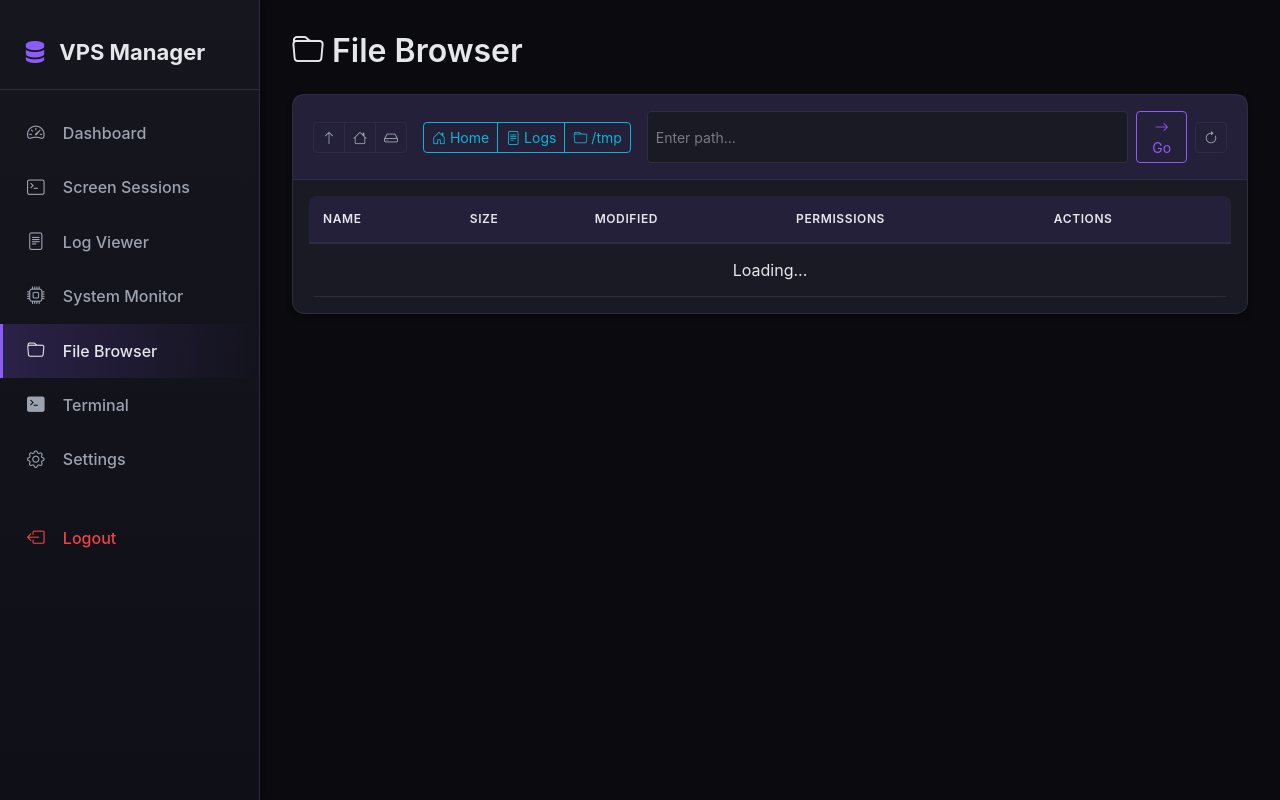
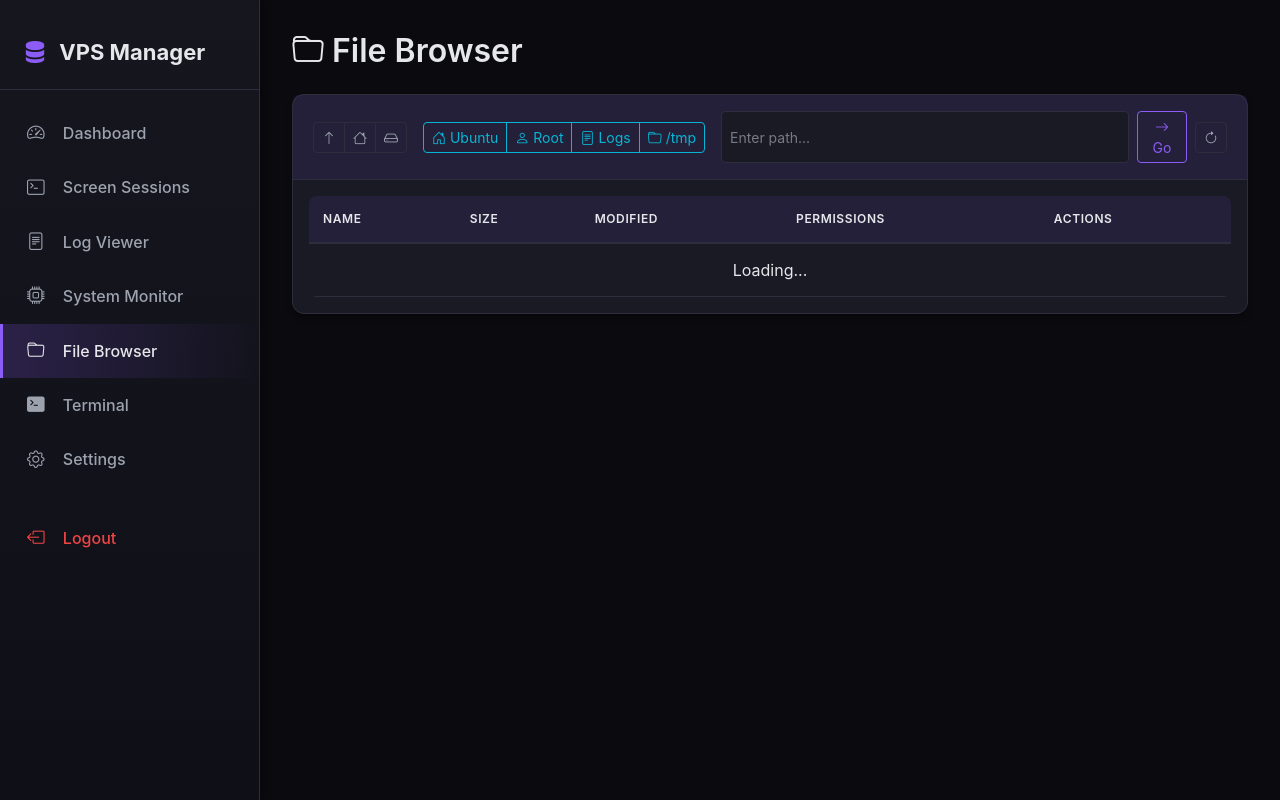
Before and after one commit to jacklot1122/vps-management-gui, a Flask app: page /files in a window 1280 px wide. Run offline with Flask 3, Linux system fonts and the light colour scheme; the visitor is signed in with stand-in values (Sample User, id 1); some libraries are stand-ins or nearby versions.

Commit message:
Set file browser default to /home/ubuntu

```diff
--- a/templates/files.html
+++ b/templates/files.html
@@ -20,8 +20,11 @@
                 </button>
             </div>
             <div class="btn-group me-2">
-                <button class="btn btn-sm btn-outline-info" onclick="navigateTo('~')" title="Home">
-                    <i class="bi bi-house-door"></i> Home
+                <button class="btn btn-sm btn-outline-info" onclick="navigateTo('/home/ubuntu')" title="Ubuntu Home">
+                    <i class="bi bi-house-door"></i> Ubuntu
+                </button>
+                <button class="btn btn-sm btn-outline-info" onclick="navigateTo('/root')" title="Root Home">
+                    <i class="bi bi-person"></i> Root
                 </button>
                 <button class="btn btn-sm btn-outline-info" onclick="navigateTo('/var/log')" title="Logs">
                     <i class="bi bi-file-text"></i> Logs
@@ -145,7 +148,7 @@
     }
 
     function goHome() {
-        loadDirectory('~');
+        loadDirectory('/home/ubuntu');
     }
 
     function navigateTo(path) {
@@ -213,7 +216,7 @@
         showToast('Download started...', 'info');
     }
 
-    // Start at home directory by default
-    loadDirectory('~');
+    // Start at /home/ubuntu by default
+    loadDirectory('/home/ubuntu');
 </script>
 {% endblock %}
```
